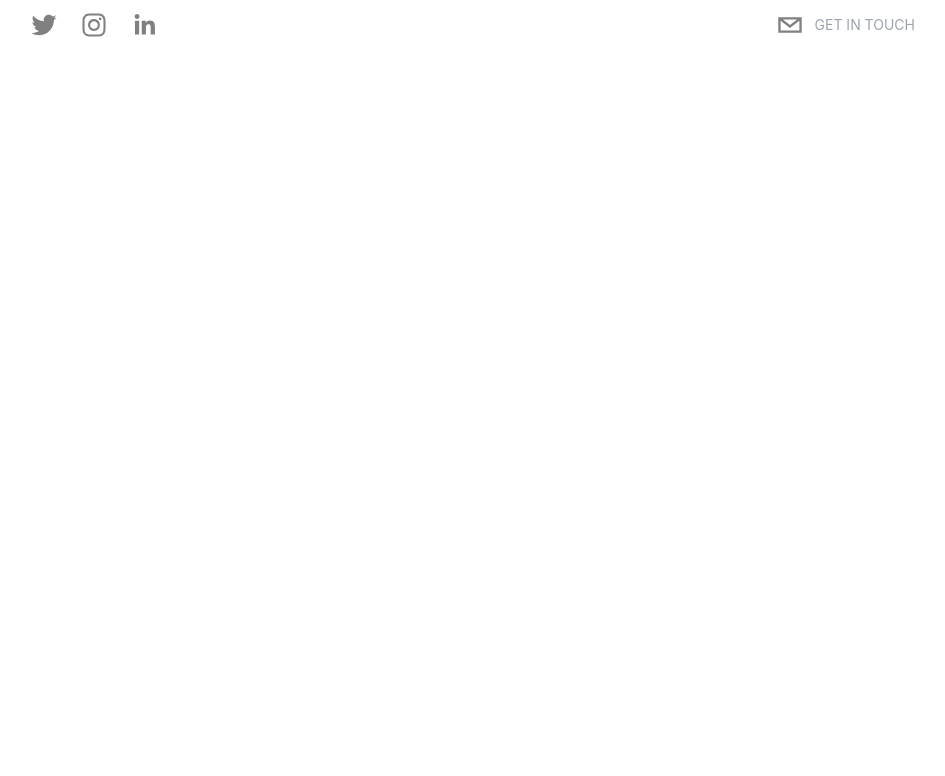
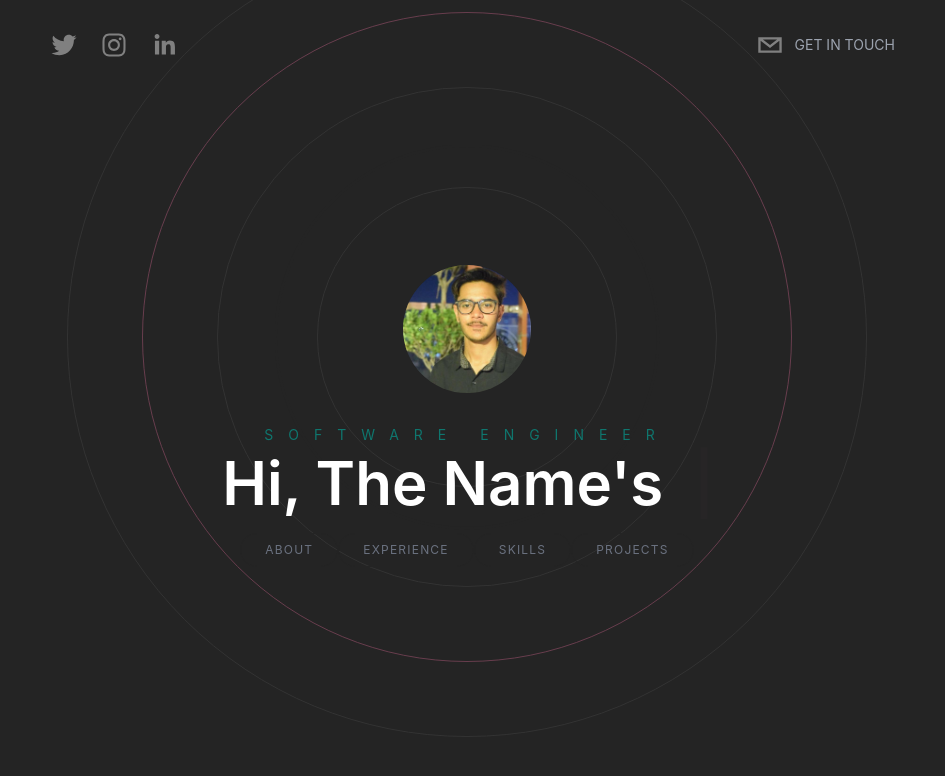
Before and after one commit to abdullah048/portfolio-v2, a Next.js app: page / in a window 1280 px wide. Shown: the top 776 px of the page, without its empty margins (173-1118 px from the left). Built offline with nearby package versions, Linux system fonts and the light colour scheme.

Commit message:
feat(component): added Header, Hero, and About Section

```diff
--- /dev/null
+++ b/components/about.tsx
@@ -0,0 +1,50 @@
+import React from 'react'
+import { motion } from 'framer-motion'
+
+const About = () => {
+  return (
+    <motion.div
+      className='h-screen relative flex flex-col text-center md:text-left md:flex-row max-w-4xl px-10 mx-auto justify-evenly items-center'
+      initial={{
+        opacity: 0
+      }}
+      whileInView={{
+        opacity: 1
+      }}
+      transition={{
+        duration: 1.5
+      }}
+    >
+      <h3 className=' text-center absolute top-24 text-xl text-gray-500 tracking-[15px] uppercase'>
+        About
+      </h3>
+      <motion.img
+        initial={{ x: -200, opacity: 0 }}
+        whileInView={{
+          x: 0,
+          opacity: 1
+        }}
+        transition={{
+          duration: 1.2
+        }}
+        src='/abdullah.jpeg'
+        alt='heroProfileImage'
+        className='mt-20 text-center md:mb-0 flex-shrink-0 object-cover w-40 h-40 rounded-full md:rounded-lg md:w-64 md:h-64 xl:w-[350px] xl:h-[350px]'
+      />
+      <div className='space-y-10 px-0 md:px-10'>
+        <h3 className='text-3xl font-semobold'>
+          Here is a{' '}
+          <span className='underline decoration-[#f7a]/40'>little</span>{' '}
+          background
+        </h3>
+        <p className='text-lg text-justify'>
+          I&apos;m Abdullah. I&apos;m a full stack developer based in Pakistan.
+          I&apos;ve been coding for over 4 years now. I&apos;ve expert level
+          skills in <span className='text-teal-700'>React</span>.
+        </p>
+      </div>
+    </motion.div>
+  )
+}
+
+export default About
--- /dev/null
+++ b/components/background.tsx
@@ -0,0 +1,25 @@
+import React from 'react'
+import { motion } from 'framer-motion'
+
+const Background = () => {
+  return (
+    <motion.div
+      className='relative flex justify-center items-center'
+      initial={{ opacity: 0 }}
+      animate={{
+        scale: [1, 2, 2, 3, 1],
+        opacity: [0.1, 0.3, 0.4, 0.8, 1],
+        borderRadius: ['20%', '20%', '50%', '80%', '20%']
+      }}
+      transition={{ duration: 2.5 }}
+    >
+      <div className='absolute border border-[#333333] rounded-full w-[200px] h-[200px] mt-52 animate-ping' />
+      <div className='absolute border border-[#333333] rounded-full w-[300px] h-[300px] mt-52 ' />
+      <div className='absolute border border-[#333333] rounded-full w-[500px] h-[500px] mt-52 ' />
+      <div className='absolute border border-[#f7a] rounded-full w-[650px] h-[650px] opacity-10 mt-52 animate-pulse' />
+      <div className='absolute border border-[#333333] rounded-full mt-52 w-[800px] h-[800px]' />
+    </motion.div>
+  )
+}
+
+export default Background
--- a/components/header.tsx
+++ b/components/header.tsx
@@ -1,10 +1,26 @@
 import React from 'react'
 import { SocialIcon } from 'react-social-icons'
+import { motion } from 'framer-motion'
 
 const Header = () => {
   return (
-    <header className='sticky top-0 flex items-start justify-between max-w-4xl mx-auto z-10'>
-      <div className='flex items-center'>
+    <header className='sticky top-0 flex p-5 items-start justify-between max-w-4xl mx-auto z-10 xl:items-center '>
+      <motion.div
+        className='flex items-center'
+        initial={{
+          x: -500,
+          opacity: 0,
+          scale: 0.5
+        }}
+        animate={{
+          opacity: 1,
+          x: 0,
+          scale: 1
+        }}
+        transition={{
+          duration: 1.1
+        }}
+      >
         <SocialIcon
           url='https://twitter.com/jaketrent'
           fgColor='gray'
@@ -20,8 +36,23 @@ const Header = () => {
           fgColor='gray'
           bgColor='transparent'
         />
-      </div>
-      <div className='flex items-center cursor-pointer'>
+      </motion.div>
+      <motion.div
+        className='flex items-center cursor-pointer'
+        initial={{
+          opacity: 0,
+          scale: 0.5,
+          x: 500
+        }}
+        animate={{
+          x: 0,
+          opacity: 1,
+          scale: 1
+        }}
+        transition={{
+          duration: 1.1
+        }}
+      >
         <SocialIcon
           network='email'
           fgColor='gray'
@@ -31,7 +62,7 @@ const Header = () => {
         <p className='uppercase hidden md:inline-flex text-sm text-gray-400'>
           Get in touch
         </p>
-      </div>
+      </motion.div>
     </header>
   )
 }
--- /dev/null
+++ b/components/hero.tsx
@@ -0,0 +1,52 @@
+import React from 'react'
+import { Cursor, useTypewriter } from 'react-simple-typewriter'
+import Background from './background'
+import { motion } from 'framer-motion'
+import Link from 'next/link'
+
+const Hero = () => {
+  const [text, count] = useTypewriter({
+    words: [
+      `Hi, The Name's Abdullah Shahbaz.`,
+      'Guy-who-loves-Coffee.tsx',
+      'Full-Stack-Developer'
+    ],
+    delaySpeed: 2000,
+    loop: true
+  })
+  return (
+    <motion.div className='h-screen flex flex-col items-center justify-center space-y-8 text-center overflow-hidden'>
+      <Background />
+      <img
+        src='/abdullah.jpeg'
+        alt='profile'
+        className='relative rounded-full w-32 h-32 mx-auto object-cover'
+      />
+      <div className='z-20'>
+        <h2 className='text-sm uppercase text-teal-700 pb-2 tracking-[15px]'>
+          Software Engineer
+        </h2>
+        <h1 className='text-5xl xl:text-6xl font-semibold px-10'>
+          <span className='mr-3'>{text}</span>
+          <Cursor cursorColor='#f7a' />
+        </h1>
+        <div className='pt-5'>
+          <Link href='#about'>
+            <button className='heroButton'>About</button>
+          </Link>
+          <Link href='#experience'>
+            <button className='heroButton'>Experience</button>
+          </Link>
+          <Link href='#skills'>
+            <button className='heroButton'>Skills</button>
+          </Link>
+          <Link href='#projects'>
+            <button className='heroButton'>Projects</button>
+          </Link>
+        </div>
+      </div>
+    </motion.div>
+  )
+}
+
+export default Hero
--- a/package.json
+++ b/package.json
@@ -9,9 +9,11 @@
     "lint": "next lint"
   },
   "dependencies": {
+    "framer-motion": "^7.3.6",
     "next": "12.3.1",
     "react": "18.2.0",
     "react-dom": "18.2.0",
+    "react-simple-typewriter": "^4.0.2",
     "react-social-icons": "^5.14.0"
   },
   "devDependencies": {
--- a/pages/index.tsx
+++ b/pages/index.tsx
@@ -1,17 +1,25 @@
 import type { NextPage } from 'next'
 import Head from 'next/head'
 import React from 'react'
+import About from '../components/about'
 import Header from '../components/header'
+import Hero from '../components/hero'
 
 const Home: NextPage = () => {
   return (
-    <div className=''>
+    <div className='bg-[rgb(36,36,36)] text-white h-screen snap-y snap-madatory overflow-scroll z-0'>
       <Head>
         <title>Portfolio V2</title>
         <meta name='description' content='Craftzfox created Portfolio-v2' />
         <link rel='icon' href='/favicon.ico' />
       </Head>
       <Header />
+      <section id='hero' className='snap-start'>
+        <Hero />
+      </section>
+      <section id='about' className='snap-center'>
+        <About />
+      </section>
     </div>
   )
 }
--- a/styles/globals.css
+++ b/styles/globals.css
@@ -1,6 +1,12 @@
 @tailwind base;
 @tailwind components;
 @tailwind utilities;
+
+@layer components {
+  .heroButton {
+    @apply px-6 py-2 border border-[#242424] rounded-full uppercase text-xs tracking-widest text-gray-500 transition-all hover:border-[#f7a]/40 hover:text-[#f7a]/40 cursor-pointer;
+  }
+}
 
 html,
 body {
```
Also changed, not shown: public/abdullah.jpeg (added), 1 other file (tests, documents, lock files or other folders).
